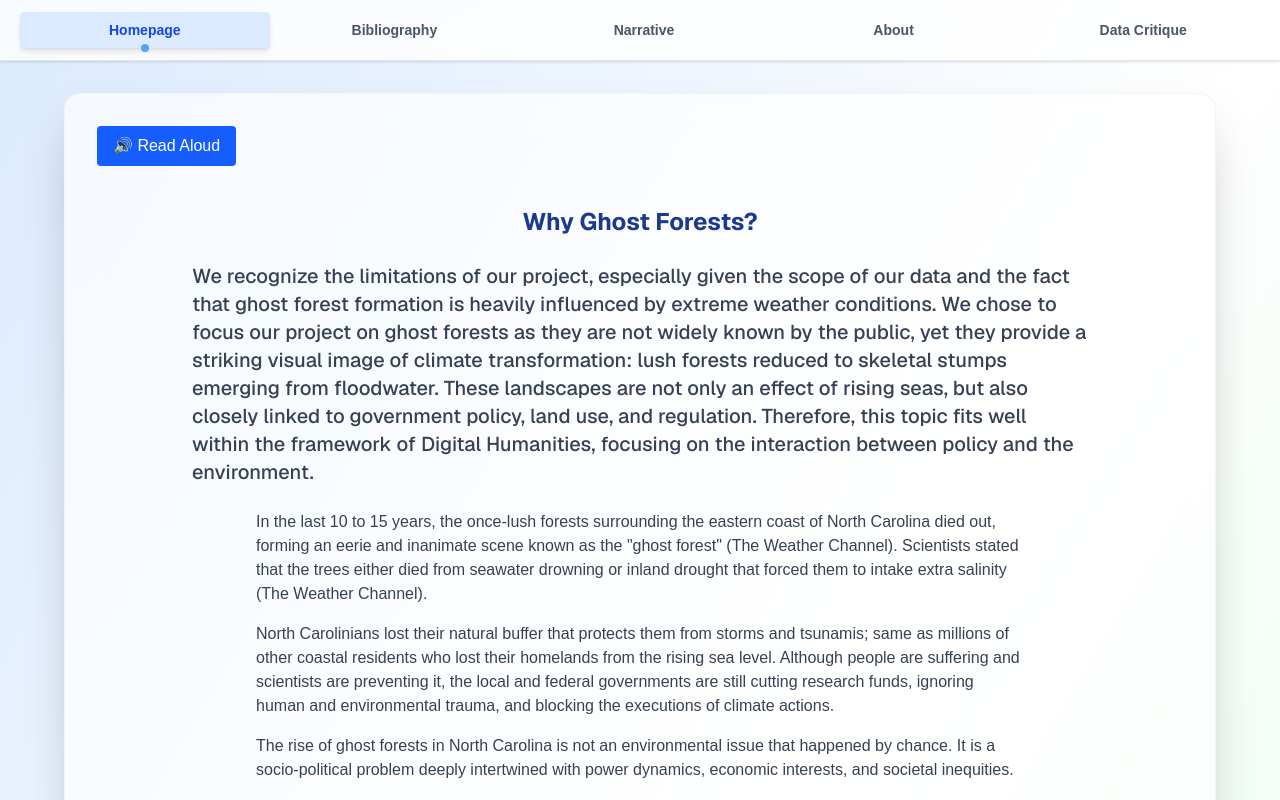
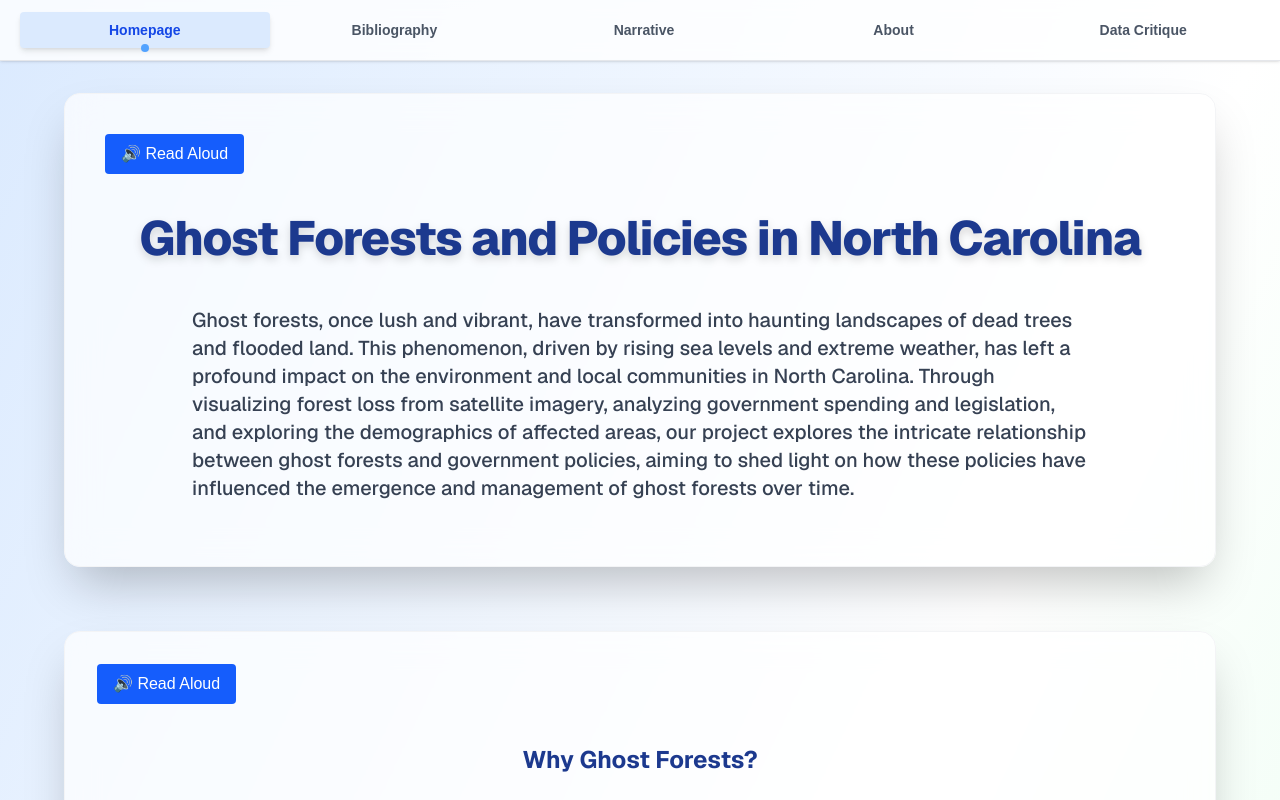
Before and after one commit to JayYeung/ghost-forest-frontend, a Next.js app: page / in a window 1280 px wide. Shown: the top 800 px of the page. Built offline with nearby package versions, Linux system fonts and the light colour scheme.

Commit message:
reimplemented hero section

```diff
--- a/src/app/page.tsx
+++ b/src/app/page.tsx
@@ -11,6 +11,48 @@ export default function Home() {
         <div className="min-h-screen bg-gradient-to-br from-blue-100 via-white to-green-100">
             <Navigation />
             <main className="px-4 py-8">
+                <section className="w-full max-w-6xl mx-auto mb-16">
+                    {/* Hero Section */}
+                    <div
+                        ref={contentRef}
+                        className="bg-white/70 backdrop-blur-lg rounded-2xl shadow-2xl p-10 flex flex-col items-center border border-gray-100"
+                    >
+                        <div className="w-full flex justify-start mb-4">
+                            <ReadAloudControls
+                                getText={() =>
+                                    contentRef.current?.innerText || ""
+                                }
+                            />
+                        </div>
+                        <h1
+                            className="text-4xl sm:text-5xl font-extrabold mb-4 text-center tracking-tight text-blue-900 drop-shadow-lg"
+                            style={{ fontFamily: "var(--font-geist-sans)" }}
+                        >
+                            Ghost Forests and Policies in North Carolina
+                        </h1>
+                        <p
+                            className="text-lg sm:text-xl text-gray-700 mb-6 font-medium max-w-4xl"
+                            style={{ fontFamily: "var(--font-geist-sans)" }}
+                        >
+                            <br />
+                            Ghost forests, once lush and vibrant, have
+                            transformed into haunting landscapes of dead trees
+                            and flooded land. This phenomenon, driven by rising
+                            sea levels and extreme weather, has left a profound
+                            impact on the environment and local communities in
+                            North Carolina. Through visualizing forest loss from
+                            satellite imagery, analyzing government spending and
+                            legislation, and exploring the demographics of affected
+                            areas, our project explores the intricate
+                            relationship between ghost forests and government
+                            policies, aiming to shed light on how these policies
+                            have influenced the emergence and management of ghost
+                            forests over time.
+
+                        </p>
+                    </div>
+                </section>
+
                 {/* Annotated Video Block */}
                 <section className="w-full max-w-6xl mx-auto mb-16">
                     <div
```
